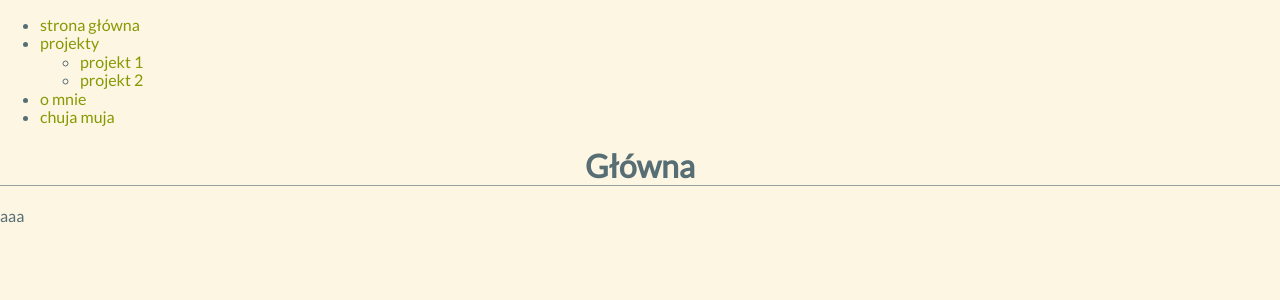
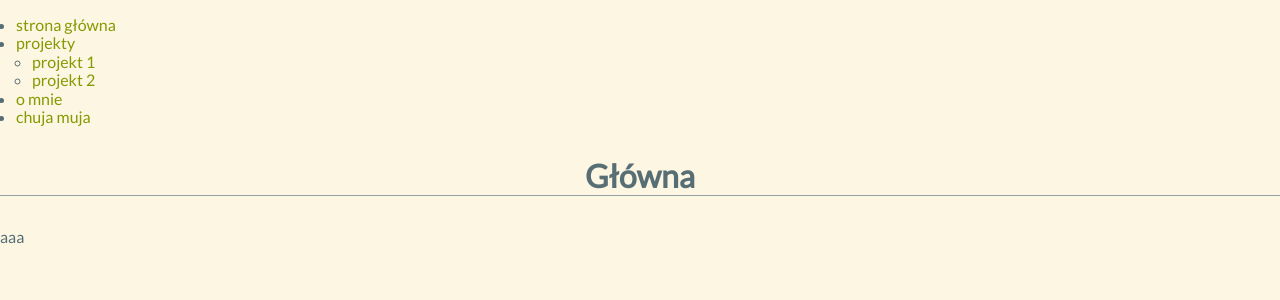
Before and after one commit to v0y/SAF-CMS, a Django app: page / in a window 1280 px wide. Shown: the top 300 px of the page. Run offline with Django 3.2, Linux system fonts and the light colour scheme; data comes from the database, SQL or seed files in the repository; some libraries are stand-ins or nearby versions.

Commit message:
add ul style

```diff
--- a/app/shared/static/css/style.css
+++ b/app/shared/static/css/style.css
@@ -1 +1 @@
-@import url(http://fonts.googleapis.com/css?family=Lato);@import "normalize.min.css";html,body{color:#586e75;background-color:#fdf6e3;font-family:'Lato',sans-serif;text-align:justify}a{color:#859900;text-decoration:none}a:hover{color:#2aa198}h1,h2,h3,h4,h5,h6{text-align:center;font-weight:bold}h1,h2,h3{border-bottom:1px solid #93a1a1}h1{font-size:2em}h2{font-size:1.8em}h3{font-size:1.6em}h4{font-size:1.4em}h5{font-size:1.2em}h6{font-size:1em}*,::before,::after{box-sizing:border-box}.container{margin-left:auto;margin-right:auto;padding:0 1em}.container .row{margin:0 -1em}.container .row [class^="col-"]{float:left;display:inline;padding:1em;position:relative;min-height:1px}.container .row .col-1{width:10%}.container .row .col-2{width:20%}.container .row .col-3{width:30%}.container .row .col-4{width:40%}.container .row .col-5{width:50%}.container .row .col-6{width:60%}.container .row .col-7{width:70%}.container .row .col-8{width:80%}.container .row .col-9{width:90%}.container .row .col-10{width:100%}
+@import url(http://fonts.googleapis.com/css?family=Lato);@import "normalize.min.css";html,body{color:#586e75;background-color:#fdf6e3;font-family:'Lato',sans-serif;text-align:justify}a{color:#859900;text-decoration:none}a:hover{color:#2aa198}h1,h2,h3,h4,h5,h6{text-align:center;font-weight:bold;margin:1em 0}h1,h2,h3{border-bottom:1px solid #93a1a1}h1{font-size:2em}h2{font-size:1.8em}h3{font-size:1.6em}h4{font-size:1.4em}h5{font-size:1.2em}h6{font-size:1em}ul{padding-left:1em}*,::before,::after{box-sizing:border-box}.container{margin-left:auto;margin-right:auto;padding:0 1em}.container .row{margin:0 -1em}.container .row [class^="col-"]{float:left;display:inline;padding:1em;position:relative;min-height:1px}.container .row .col-1{width:10%}.container .row .col-2{width:20%}.container .row .col-3{width:30%}.container .row .col-4{width:40%}.container .row .col-5{width:50%}.container .row .col-6{width:60%}.container .row .col-7{width:70%}.container .row .col-8{width:80%}.container .row .col-9{width:90%}.container .row .col-10{width:100%}
--- a/app/shared/static/css/style.less
+++ b/app/shared/static/css/style.less
@@ -51,6 +51,7 @@ a:hover {
 h1, h2, h3, h4, h5, h6 {
     text-align: center;
     font-weight: bold;
+    margin: @spacing 0;
 }
 
 h1, h2, h3 {
@@ -74,6 +75,14 @@ h5 {
 }
 h6 {
     font-size: 1em;
+}
+
+// ----------------------------------------------------------------------------
+// components
+// ----------------------------------------------------------------------------
+
+ul {
+    padding-left: @spacing;
 }
 
 // ----------------------------------------------------------------------------
```
